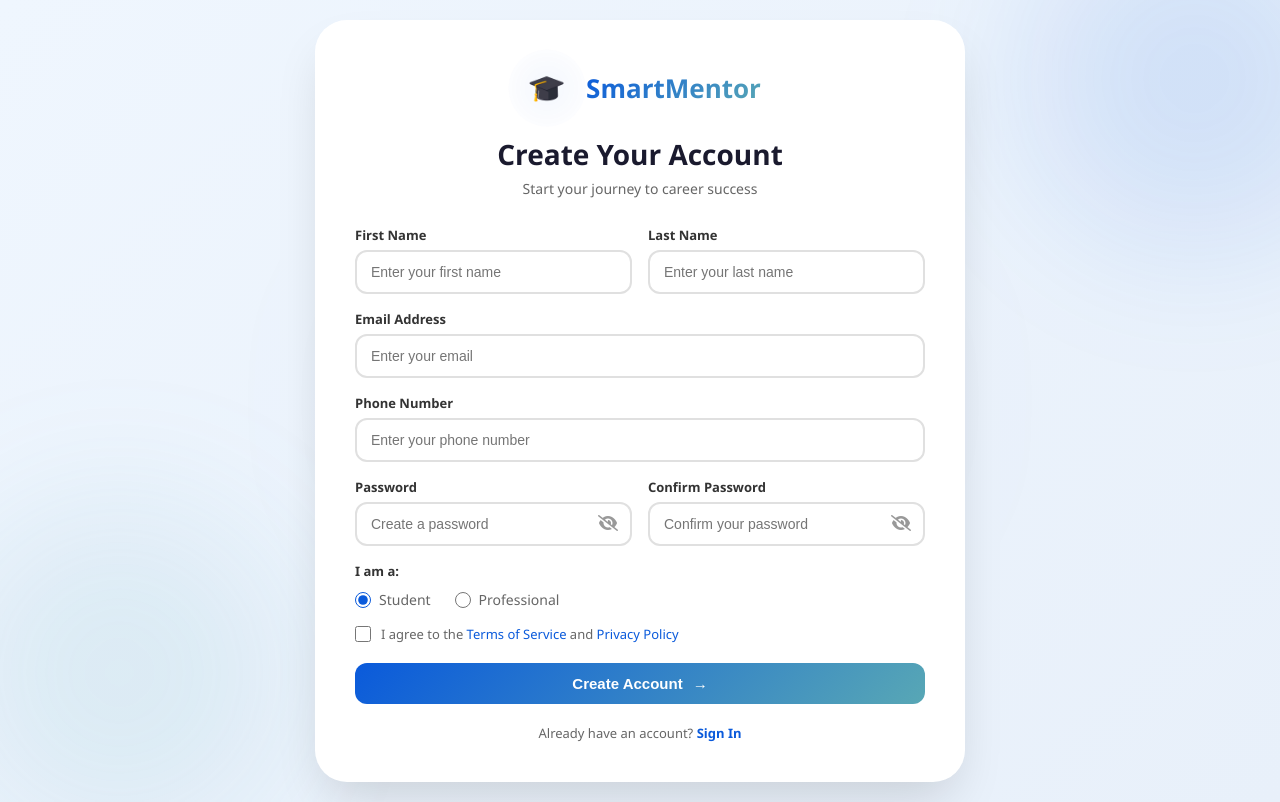
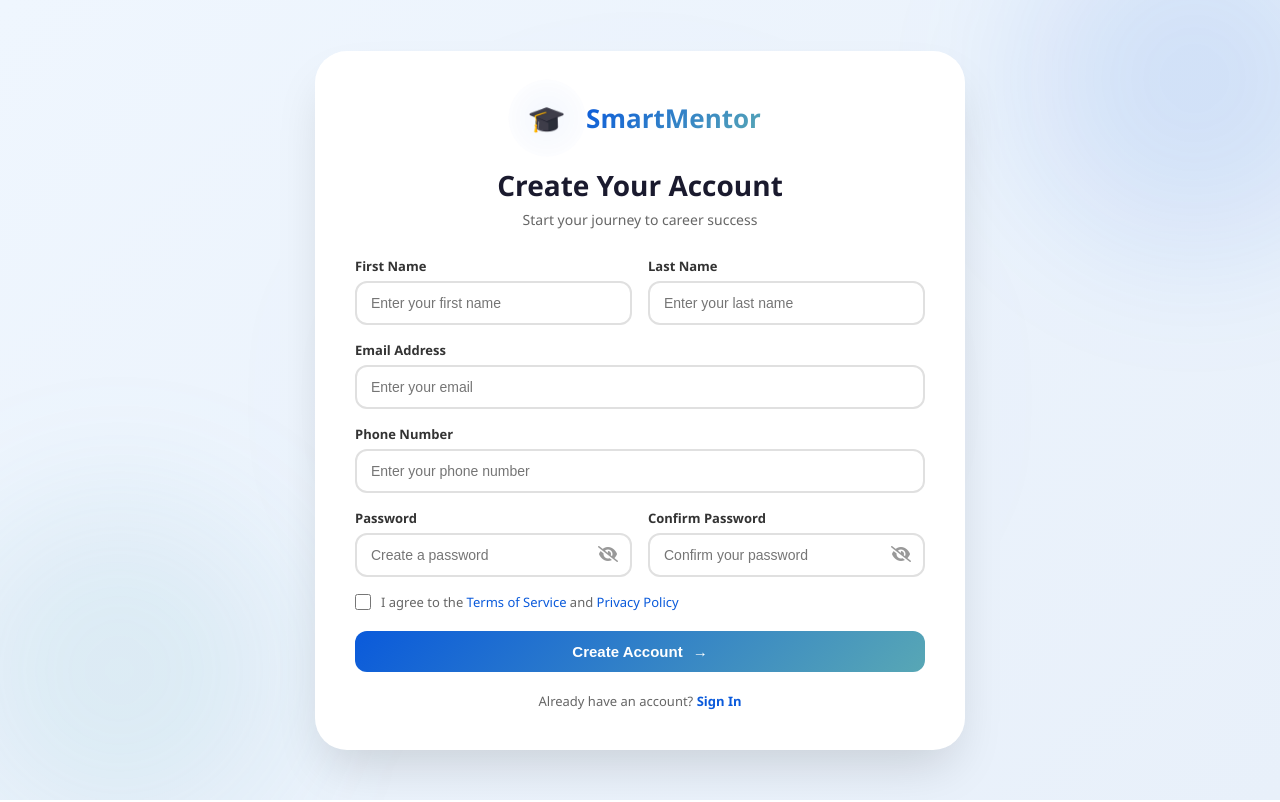
Before and after one commit to Smart-Mentor/SmartMentorFrontEnd, a React (Vite) app: page /signup in a window 1280 px wide. Built offline with nearby package versions, Linux system fonts and the light colour scheme.

Commit message:
Edit on SingUp

```diff
--- a/src/components/Signup/Signup.jsx
+++ b/src/components/Signup/Signup.jsx
@@ -159,6 +159,8 @@ export default function Signup() {
   // --- Registration Submit ---
   const handleSubmit = async (e) => {
     e.preventDefault();
+
+    console.log("Selected role:", formData.role);
 
     if (formData.password !== formData.confirmPassword) {
       setError("Passwords don't match");
@@ -356,34 +358,6 @@ export default function Signup() {
               </div>
             </div>
 
-            <div className={styles.role_section}>
-              <label>I am a:</label>
-              <div className={styles.role_options}>
-                <label className={styles.role_label}>
-                  <input
-                    type="radio"
-                    name="role"
-                    value="student"
-                    checked={formData.role === "student"}
-                    onChange={handleChange}
-                    disabled={loading}
-                  />
-                  <span>Student</span>
-                </label>
-                <label className={styles.role_label}>
-                  <input
-                    type="radio"
-                    name="role"
-                    value="professional"
-                    checked={formData.role === "professional"}
-                    onChange={handleChange}
-                    disabled={loading}
-                  />
-                  <span>Professional</span>
-                </label>
-              </div>
-            </div>
-
             <label className={styles.terms_label}>
               <input
                 type="checkbox"
```
